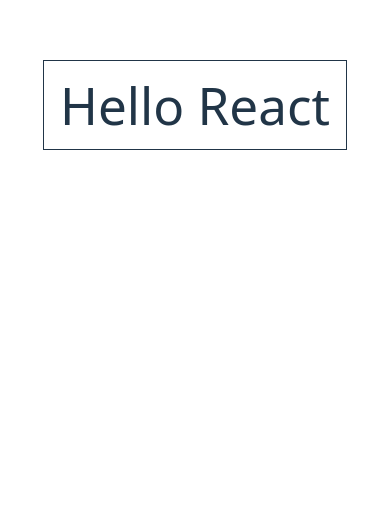
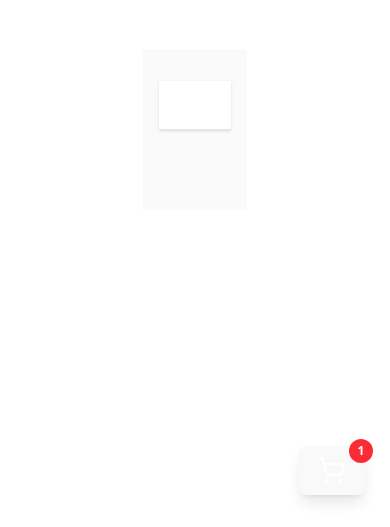
Before and after one commit to deepayanghosh/MiniReactShop-0612, a React (Vite) app: page / in a window 390 px wide. Shown: the part 317-844 px from the top of the page. Built offline with nearby package versions, Linux system fonts and the light colour scheme.

Commit message:
Main component files

```diff
--- a/src/App.tsx
+++ b/src/App.tsx
@@ -1,9 +1,10 @@
 import './App.css'
+import ShopLayout from './ShopLayout'
 
 function App() {
   return(
     <>
-      <h1 className='text-lg p-4 border'>Hello React</h1>
+      <ShopLayout />
     </>
   )
 }
--- /dev/null
+++ b/src/ShopLayout.tsx
@@ -0,0 +1,59 @@
+'use client';
+
+import { useState } from 'react';
+import { ShoppingCartIcon } from 'lucide-react';
+import ShoppingCartSidebar from './components/ShoppingCartSidebar';
+import ProductsGrid from './components/ProductsGrid';
+import ProductsGridTopBar from './components/ProductsGridTopBar';
+import ProductFilterOptions from './components/ProductFilterOptions';
+
+export default function ShopLayout() {
+    const [isCartOpen, setIsCartOpen] = useState<boolean>(false);
+
+    return (
+        <>
+        {/* Main 3-Column Layout */}
+        <div className="grid bg-neutral-50 grid-cols-1 md:grid-cols-[1fr_2fr_1fr] gap-4">
+            {/* Left Sidebar */}
+            <div className="bg-white p-6">
+                <ProductFilterOptions />
+            </div>
+            {/* Middle Column for Products */}
+            <div className="p-4">
+                {/* Top bar for sorting options - sticky at top */}
+                <div className="sticky top-0 z-20 bg-white border-b border-gray-200 shadow-sm">
+                    <div className="p-6">
+                        <ProductsGridTopBar />
+                    </div>
+                </div>
+                {/* Product Grid */}
+                <div className="flex-1 p-6">
+                    <ProductsGrid />
+                </div>
+            </div>
+            {/* Right Sidebar for Shopping Cart & Other Content */}
+            <div className={`shadow-sm transform transition-transform duration-300 z-50 ${
+                    isCartOpen ? 'translate-x-0' : 'translate-x-full'
+                }`}>
+                    <div className="">
+                        <ShoppingCartSidebar />
+                    </div>
+
+            </div>
+
+            {/* Cart Toggle Button (Visible when cart is closed) */}
+            {!isCartOpen && (
+            <button
+                onClick={() => setIsCartOpen(true)}
+                className="fixed right-6 bottom-8 z-40 bg-emerald-600 text-white p-4 rounded-full shadow-lg hover:bg-emerald-700 transition-all hover:scale-110"
+            >
+                <ShoppingCartIcon className="w-7 h-7" />
+                <span className="absolute -top-2 -right-2 bg-red-500 text-white text-xs rounded-full w-6 h-6 flex items-center justify-center font-bold">
+                1
+                </span>
+            </button>
+            )}
+        </div>
+        </>
+    );
+}
--- /dev/null
+++ b/src/components/ProductFilterOptions.tsx
@@ -0,0 +1,3 @@
+export default function ProductFilterOptions() {
+    return <></>
+}
--- /dev/null
+++ b/src/components/ProductsGrid.tsx
@@ -0,0 +1,13 @@
+import SingleProductCard from "./SingleProductCard";
+
+export default function ProductsGrid() {
+    return (
+        <div className="grid w-full grid-cols-2 gap-6">
+            <SingleProductCard />
+            <SingleProductCard />
+            <SingleProductCard />
+            <SingleProductCard />
+            <SingleProductCard />
+        </div>
+    )
+}
--- /dev/null
+++ b/src/components/ProductsGridTopBar.tsx
@@ -0,0 +1,3 @@
+export default function ProductsGridTopBar() {
+    return <></>
+}
--- /dev/null
+++ b/src/components/ShoppingCartSidebar.tsx
@@ -0,0 +1,3 @@
+export default function ShoppingCartSidebar() {
+    return <></>
+}
--- /dev/null
+++ b/src/components/SingleProductCard.tsx
@@ -0,0 +1,3 @@
+export default function SingleProductCard() {
+    return <></>
+}
```
